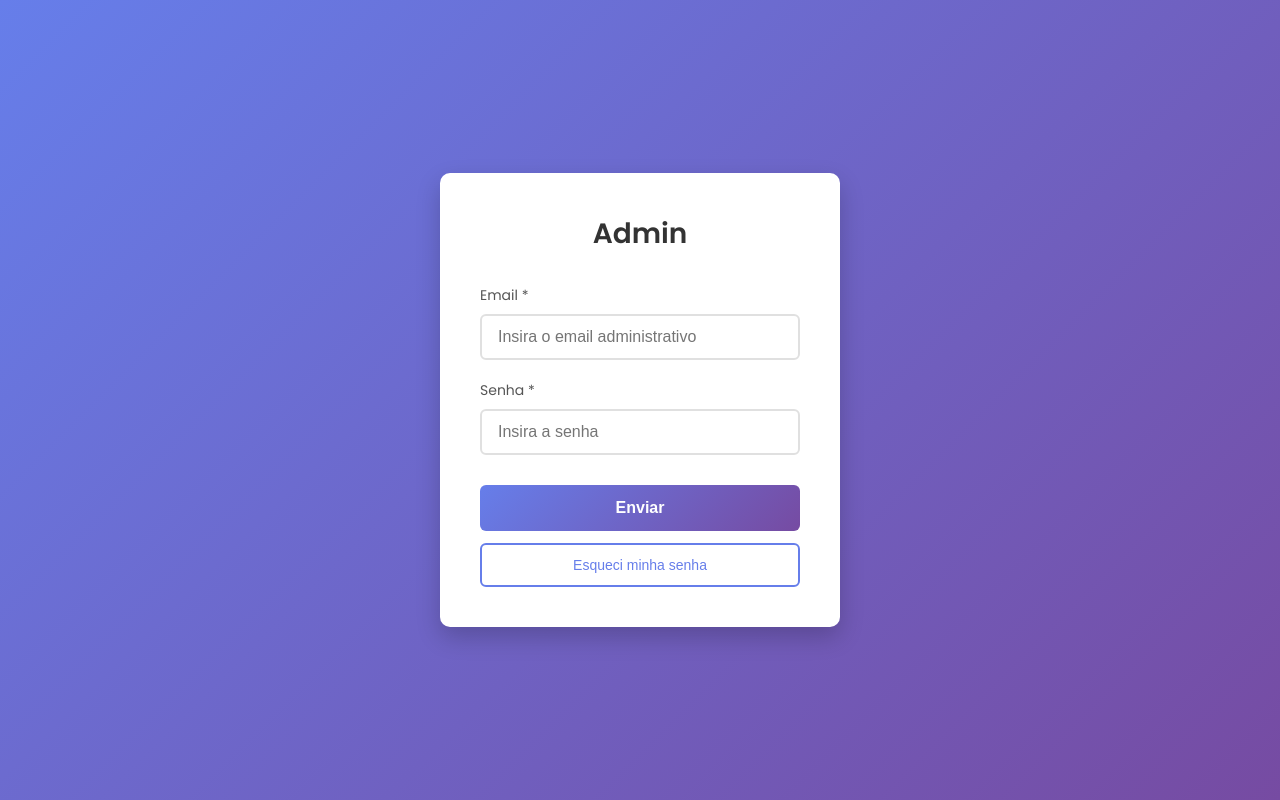
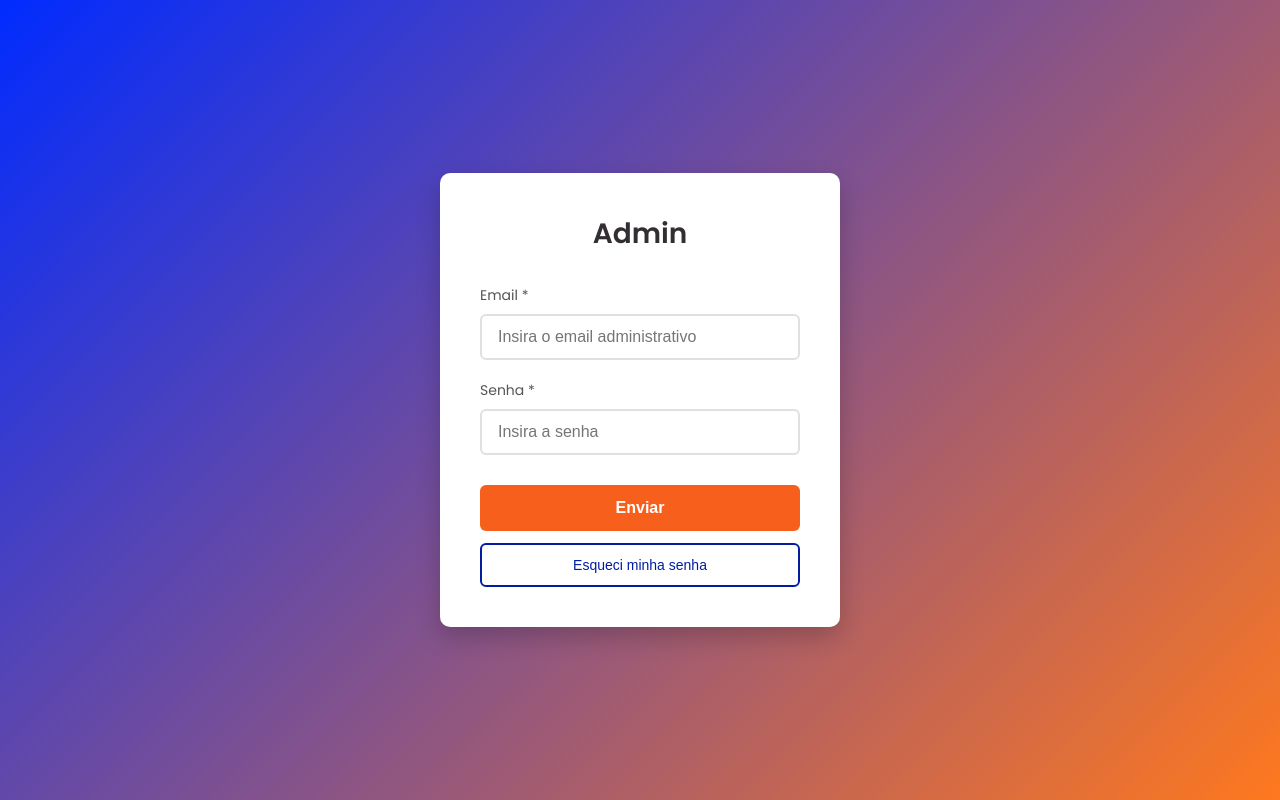
Before and after one commit to talesgabriel/ProjetoCRIAS, a Next.js app: page /admin in a window 1280 px wide. Built offline with nearby package versions, Linux system fonts and the light colour scheme.

Commit message:
Alterado o esquema de cores do login, para se adequar ao Home

```diff
--- a/src/styles/Login.module.css
+++ b/src/styles/Login.module.css
@@ -3,7 +3,7 @@
   justify-content: center;
   align-items: center;
   min-height: 100vh;
-  background: linear-gradient(135deg, #667eea 0%, #764ba2 100%);
+  background: linear-gradient(135deg, #012bff 0%, #ff781e 100%);
   padding: 20px;
 }
 
@@ -18,7 +18,7 @@
 
 .title {
   text-align: center;
-  color: #333;
+  color: #332E32;
   margin-bottom: 30px;
   font-size: 28px;
   font-weight: 600;
@@ -52,8 +52,8 @@
 }
 
 .input:focus {
-  border-color: #667eea;
-  box-shadow: 0 0 0 3px rgba(102, 126, 234, 0.1);
+  border-color: #021DA2;
+  box-shadow: 0 0 0 3px rgba(2, 29, 162, 0.1);
 }
 
 .input:disabled {
@@ -104,7 +104,7 @@
 
 .submitButton {
   padding: 14px 20px;
-  background: linear-gradient(135deg, #667eea 0%, #764ba2 100%);
+  background: #F75F1C;
   color: white;
   border: none;
   border-radius: 6px;
@@ -115,8 +115,9 @@
 }
 
 .submitButton:hover:not(:disabled) {
+  background-color: #e1530c;
   transform: translateY(-2px);
-  box-shadow: 0 5px 15px rgba(102, 126, 234, 0.4);
+  box-shadow: 0 5px 15px rgba(247, 95, 28, 0.4);
 }
 
 .submitButton:disabled {
@@ -128,8 +129,8 @@
 .forgotButton {
   padding: 12px 20px;
   background: transparent;
-  color: #667eea;
-  border: 2px solid #667eea;
+  color: #021DA2;
+  border: 2px solid #021DA2;
   border-radius: 6px;
   font-size: 14px;
   font-weight: 500;
@@ -138,7 +139,7 @@
 }
 
 .forgotButton:hover:not(:disabled) {
-  background: #667eea;
+  background: #021DA2;
   color: white;
 }
 
```
